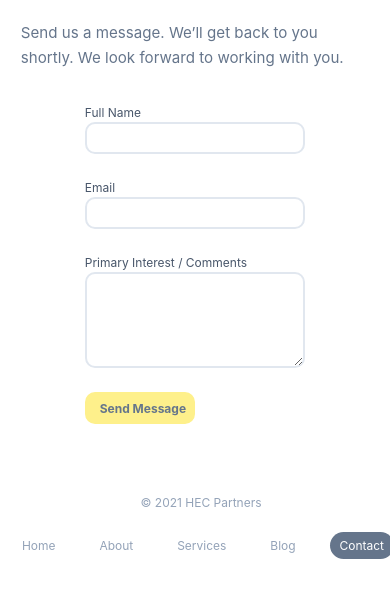
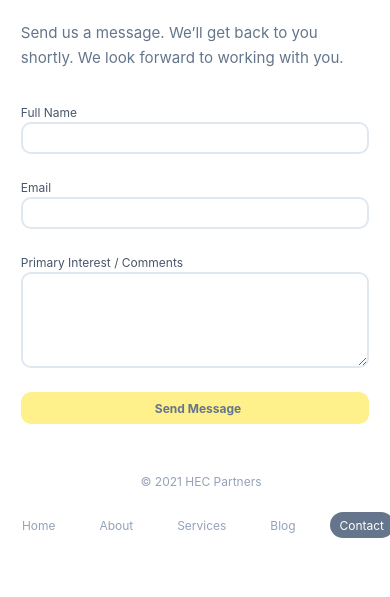
Before and after one commit to flores8/hec, a Gatsby site: page /contact in a window 390 px wide. Shown: the part 185-782 px from the top of the page. Built offline with nearby package versions, Linux system fonts and the light colour scheme; Gatsby itself is replaced by a stand-in of ours.

Commit message:
fix responsive styles on contact form

```diff
--- a/src/components/Forms/ContactForm.js
+++ b/src/components/Forms/ContactForm.js
@@ -72,7 +72,10 @@ export const InputStyles = css`
 
 const FormWrapper = styled.div`
   margin: auto;
-  padding: ${spacing.s5} ${spacing.s9};
+  padding-block-start: ${spacing.s5};
+  @media ${screen.md} {
+    padding: ${spacing.s5} ${spacing.s9};
+  }
   --flow-space: ${spacing.s4};
   form {
     display: grid;
@@ -118,13 +121,16 @@ const FormWrapper = styled.div`
     grid-area: button;
     ${DefaultInput}
     display: inline-block;
-    inline-size: 50%;
+    @media ${screen.md} {
+      inline-size: 50%;
+    }
     border: none;
     background: ${yellow.two};
     color: ${gray.five};
     font-weight: bold;
     font-size: ${font.s4};
     cursor: pointer;
+    white-space: nowrap;
     &:hover,
     &:active,
     &:focus {
```
